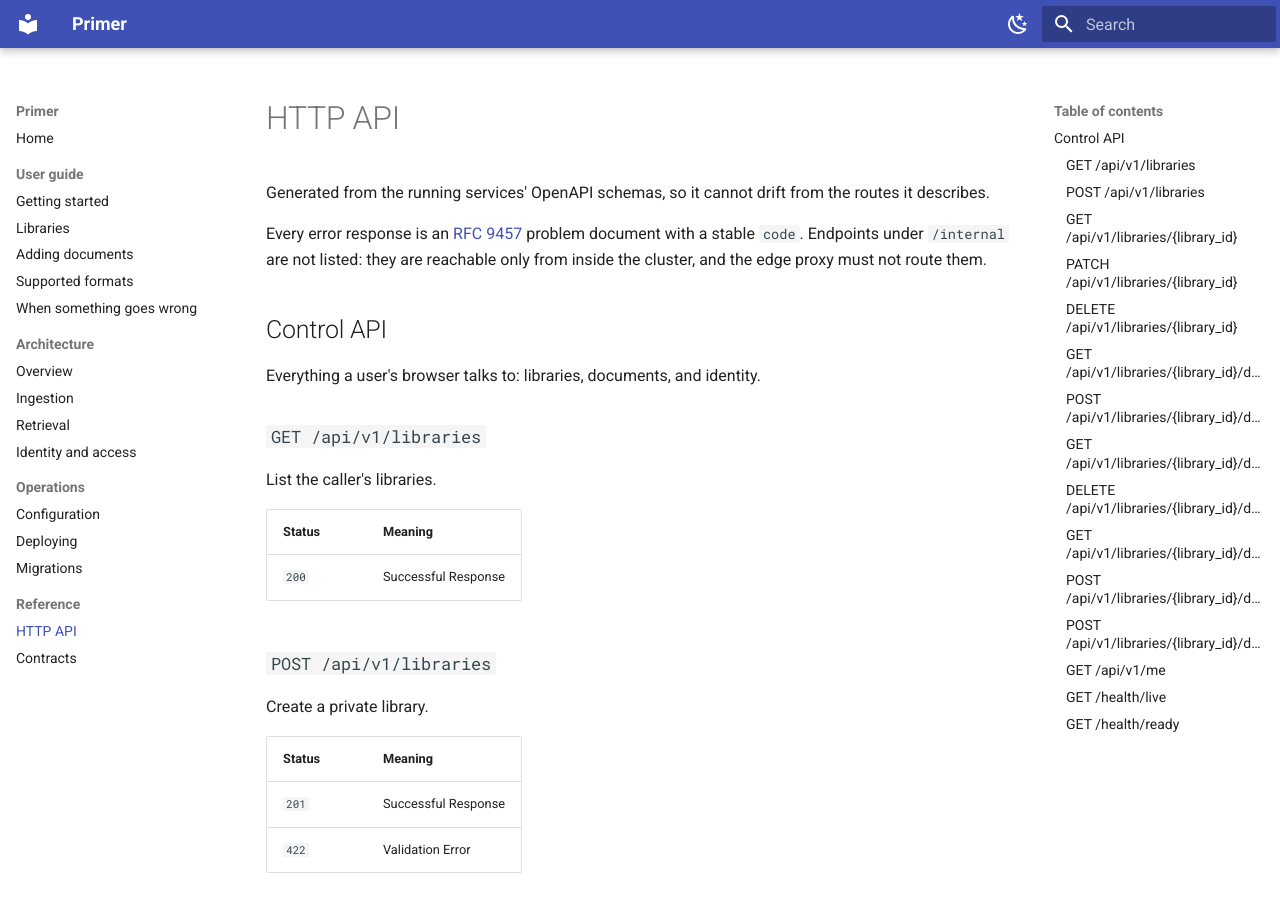
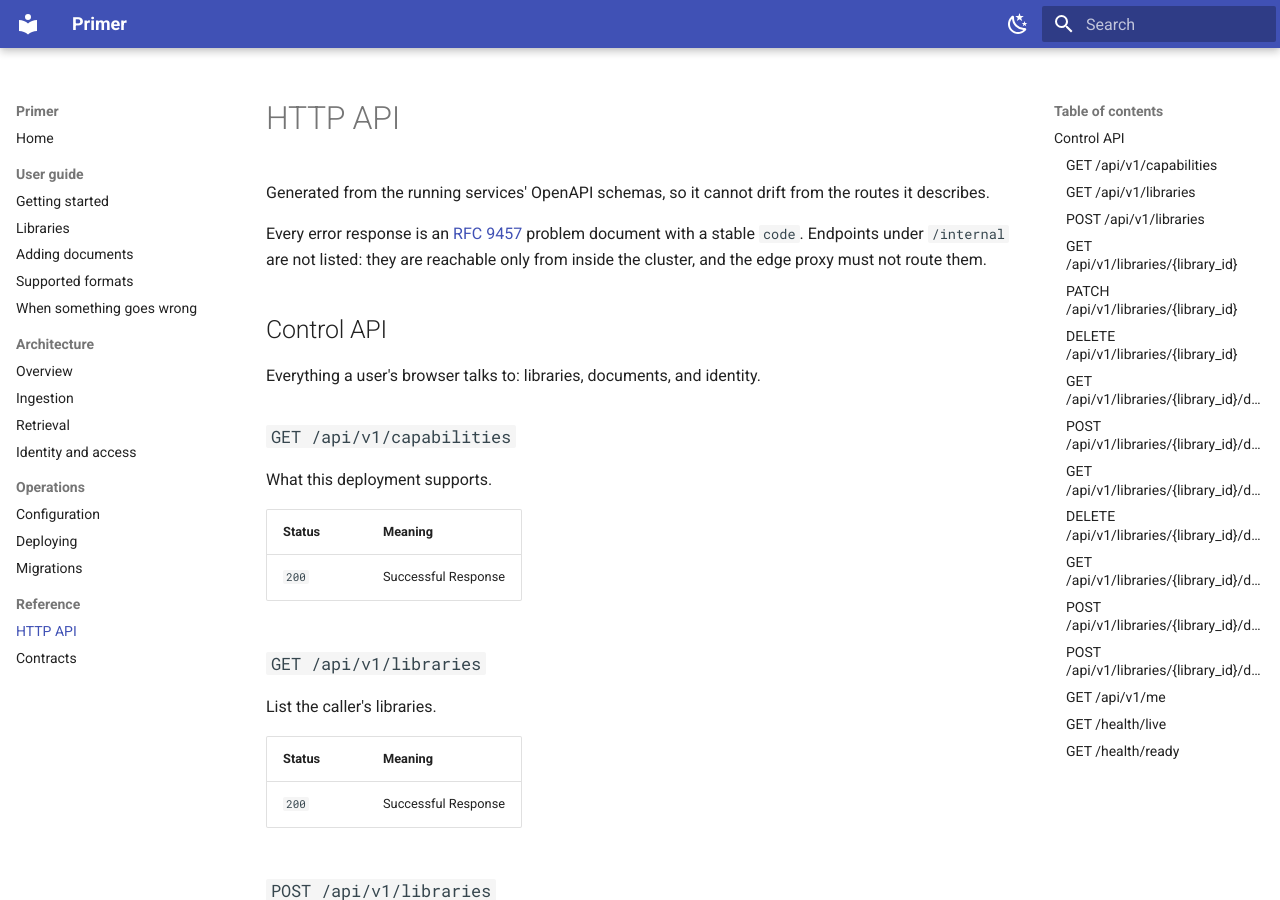
Before and after one commit to isaiah-harville/Primer, an MkDocs documentation site: the page built from docs/reference/http-api.md, in a window 1280 px wide and 900 px high. Built offline with MkDocs 1.6.1 and Material for MkDocs 9.7.7, drawn with Linux system fonts in a browser that asks for light colours.

Commit message:
ci: publish the documentation to GitHub Pages
The drift check earned its place here: it caught that the capabilities
endpoint, added two changes ago, had never been regenerated into the HTTP
reference. That is exactly the silent staleness the check exists for, and
the reference is now current.

The site is uploaded from every run so a pull request proves the artefact
builds, while only a push to main deploys it. The deploy job carries the
pages and id-token permissions alone rather than the workflow granting them
to every job.

Superseded runs are still cancelled, except on main, where cancelling
mid-deploy can leave Pages serving a half-published site.

```diff
--- a/docs/reference/http-api.md
+++ b/docs/reference/http-api.md
@@ -11,6 +11,14 @@ edge proxy must not route them.
 ## Control API
 
 Everything a user's browser talks to: libraries, documents, and identity.
+
+### `GET /api/v1/capabilities`
+
+What this deployment supports.
+
+| Status | Meaning |
+| --- | --- |
+| `200` | Successful Response |
 
 ### `GET /api/v1/libraries`
 
--- a/mkdocs.yml
+++ b/mkdocs.yml
@@ -1,4 +1,5 @@
 site_name: Primer
+site_url: https://isaiah-harville.github.io/Primer/
 site_description: A self-hosted, multi-user research assistant that answers from your own sources
 copyright: Primer is self-hosted software; your documents stay on your infrastructure.
 
```
Also changed, not shown: 1 other file.
